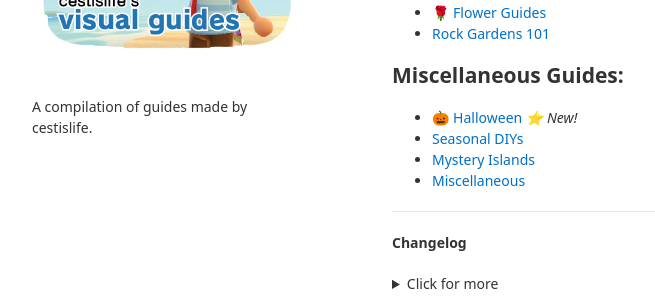
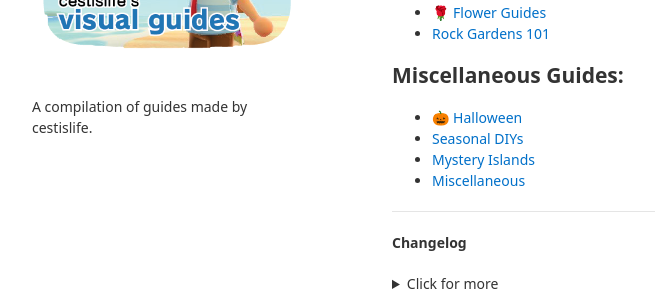
Before and after one commit to cestislife/cestislife.github.io, a Jekyll site: the page built from index.md, in a window 1280 px wide. Shown: the part 339-639 px from the top of the page, without its empty margins (178-833 px from the left). Built offline with Jekyll 4.4.1, drawn with Linux system fonts in a browser that asks for light colours; our own code applies the rules of GitHub Pages for plain Markdown files; Markdown is read by kramdown in place of the engine named in the settings; a script that is not in the unit is left out.

Commit message:
Update index.md

```diff
--- a/index.md
+++ b/index.md
@@ -20,7 +20,7 @@
 * [Rock Gardens 101](https://cestislife.github.io/rockguide)
 
 ## Miscellaneous Guides:
-* [🎃 Halloween](https://cestislife.github.io/halloween) *⭐ New!*
+* [🎃 Halloween](https://cestislife.github.io/halloween)
 * [Seasonal DIYs](https://cestislife.github.io/seasonaldiy)
 * [Mystery Islands](https://cestislife.github.io/mysteryisland)
 * [Miscellaneous](https://cestislife.github.io/misc)
```
